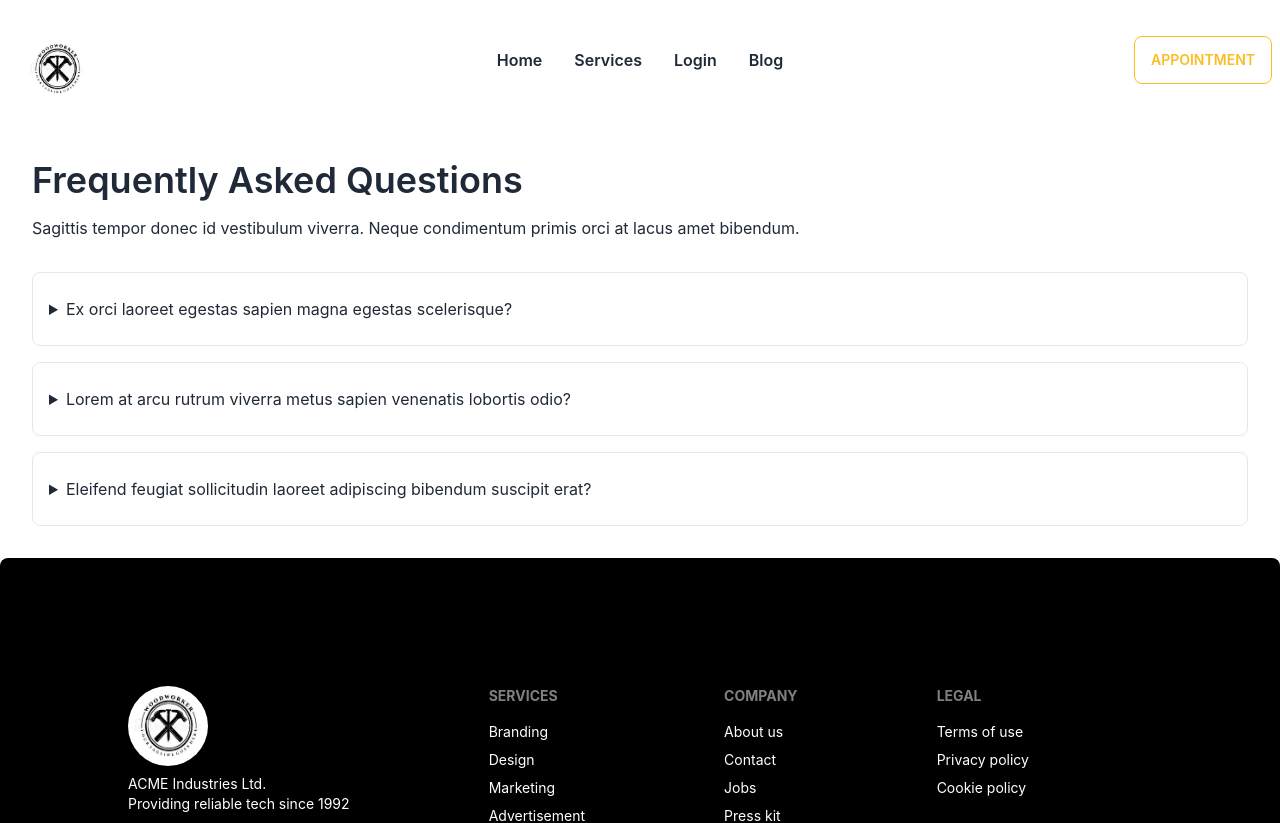
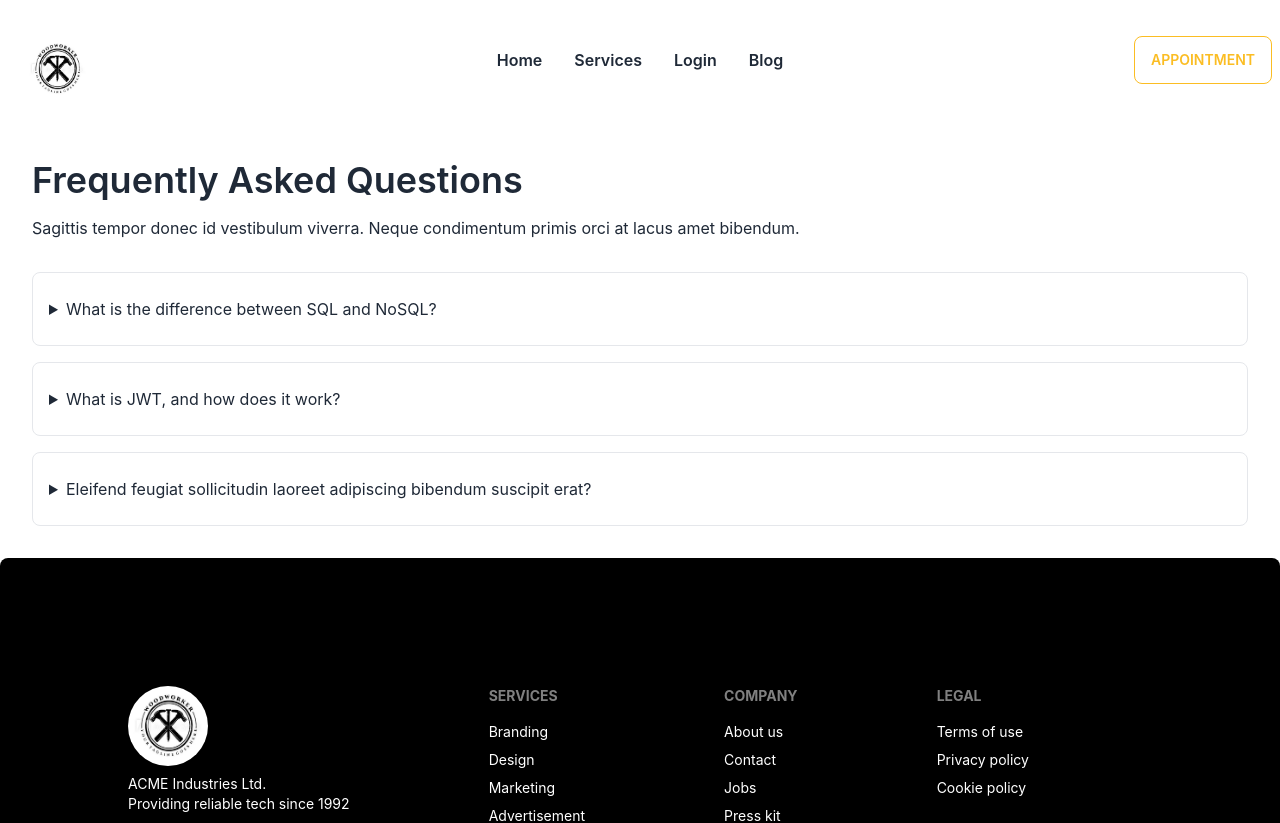
Before and after one commit to Shamimayesmin/carper-service-client, a React (Create React App) app: page /blog in a window 1280 px wide. Shown: the top 823 px of the page. Built offline with nearby package versions, Linux system fonts and the light colour scheme; no server answers.

Commit message:
blog added

```diff
--- a/src/components/Blog/Blog.js
+++ b/src/components/Blog/Blog.js
@@ -15,17 +15,32 @@ const Blog = () => {
 					<div className="space-y-4">
 						<details className="w-full border rounded-lg">
 							<summary className="px-4 py-6 focus:outline-none focus-visible:ring-violet-400">
-								Ex orci laoreet egestas sapien magna egestas scelerisque?
+							What is the difference between SQL and NoSQL?
 							</summary>
 							<p className="px-4 py-6 pt-0 ml-4 -mt-4 dark:text-gray-400">
-								Lectus iaculis orci metus vitae ligula dictum per. Nisl per
-								nullam taciti at adipiscing est.{" "}
+								<strong>SQL</strong>
+								<br />
+								 1.RELATIONAL DATABASE MANAGEMENT SYSTEM (RDBMS) <br />
+								2.These databases have fixed or static or predefined schema.
+								<br />
+								3.These databases are not suited for hierarchical data storage.
+								<br />
+								4.These databases are best suited for complex queries
+								<br />
+								<strong>NoSQL</strong>
+								<br />
+								1.Non-relational or distributed database system.
+								<br />
+								2.They have dynamic schema
+								<br />
+								3.These databases are best suited for hierarchical data storage.
+								<br />
+								4.These databases are not so good for complex queries
 							</p>
 						</details>
 						<details className="w-full border rounded-lg">
 							<summary className="px-4 py-6 focus:outline-none focus-visible:ring-violet-400">
-								Lorem at arcu rutrum viverra metus sapien venenatis lobortis
-								odio?
+							What is JWT, and how does it work?
 							</summary>
 							<p className="px-4 py-6 pt-0 ml-4 -mt-4 dark:text-gray-400">
 								Tincidunt ut hac condimentum rhoncus phasellus nostra. Magna
```
